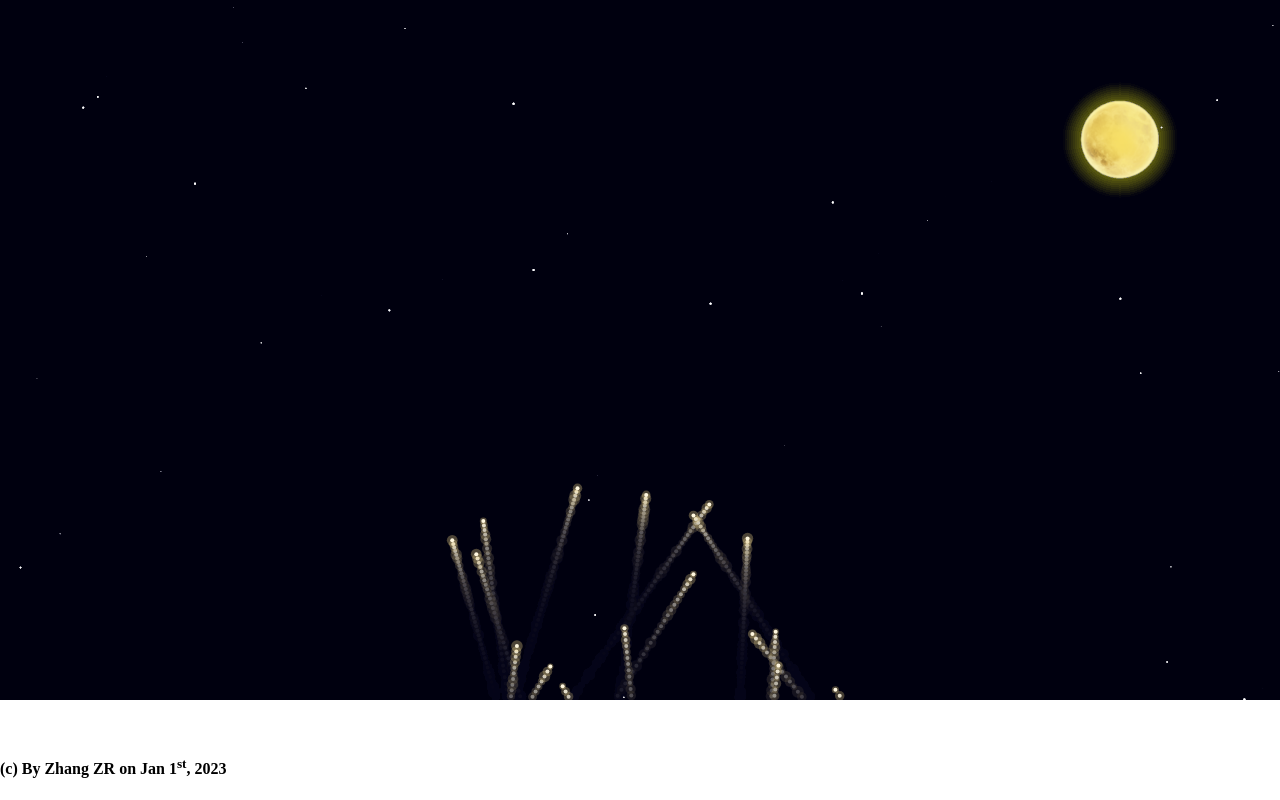
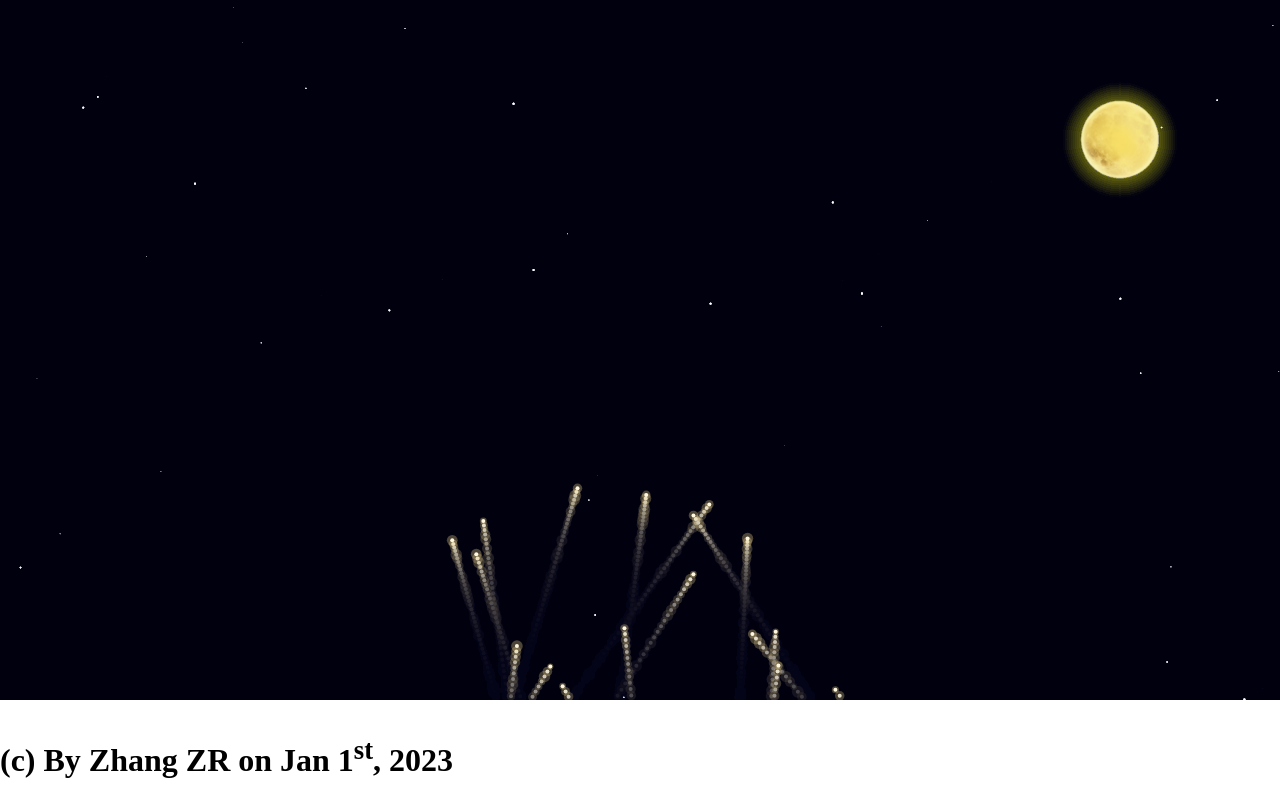
Before and after one commit to zzr1128/zzr1128.github.io, a plain HTML site: page index.html in a window 1280 px wide. Drawn offline with Linux system fonts and the light colour scheme; animation ran at ten frames a second.

Commit message:
Update index.html

```diff
--- a/index.html
+++ b/index.html
@@ -16,7 +16,7 @@
 	<canvas id='cas' style="background-color:rgba(0,5,24,1);">你的浏览器不支持Canvas.</canvas>
     <div class="city">
         <!-- <img src="city.png" alt="" /> -->
-	    <h4>(c) By Zhang ZR on Jan 1<sup>st</sup>, 2023</h4>
+	    <h1>(c) By Zhang ZR on Jan 1<sup>st</sup>, 2023</h1>
     </div>
 	<img src="moon.png" alt="" id="moon" style="visibility: hidden;"/>
 	<div style="display:none">
```
